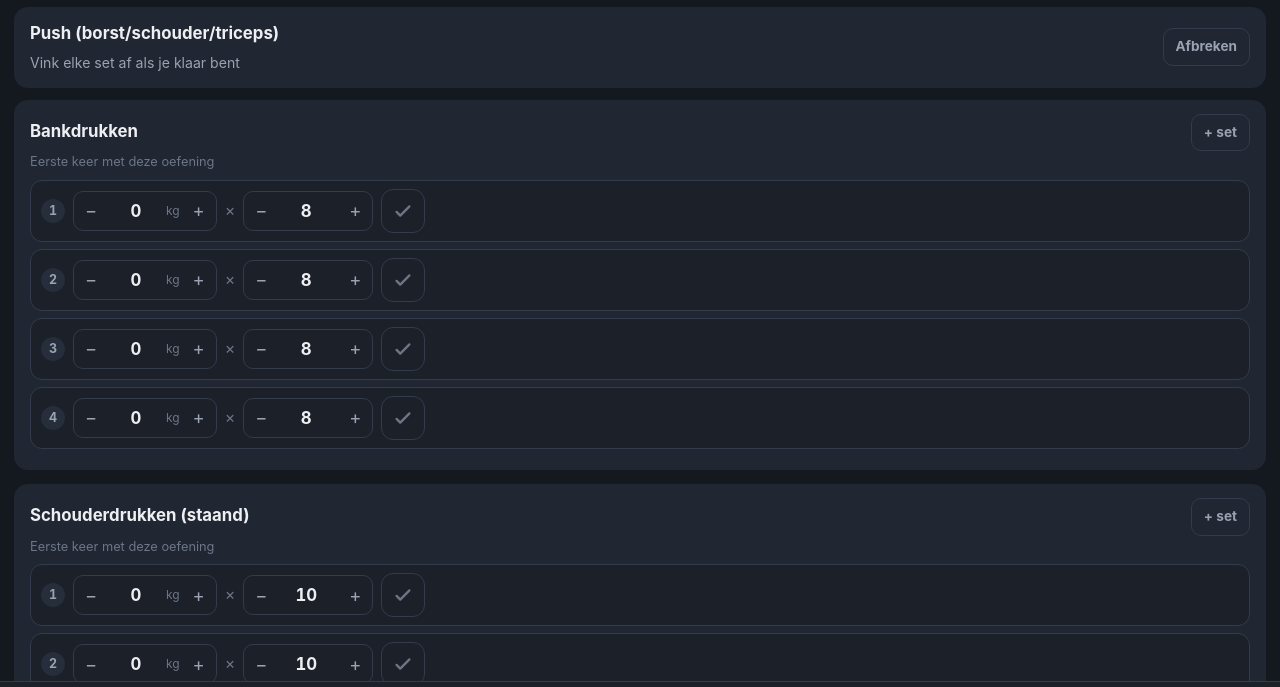
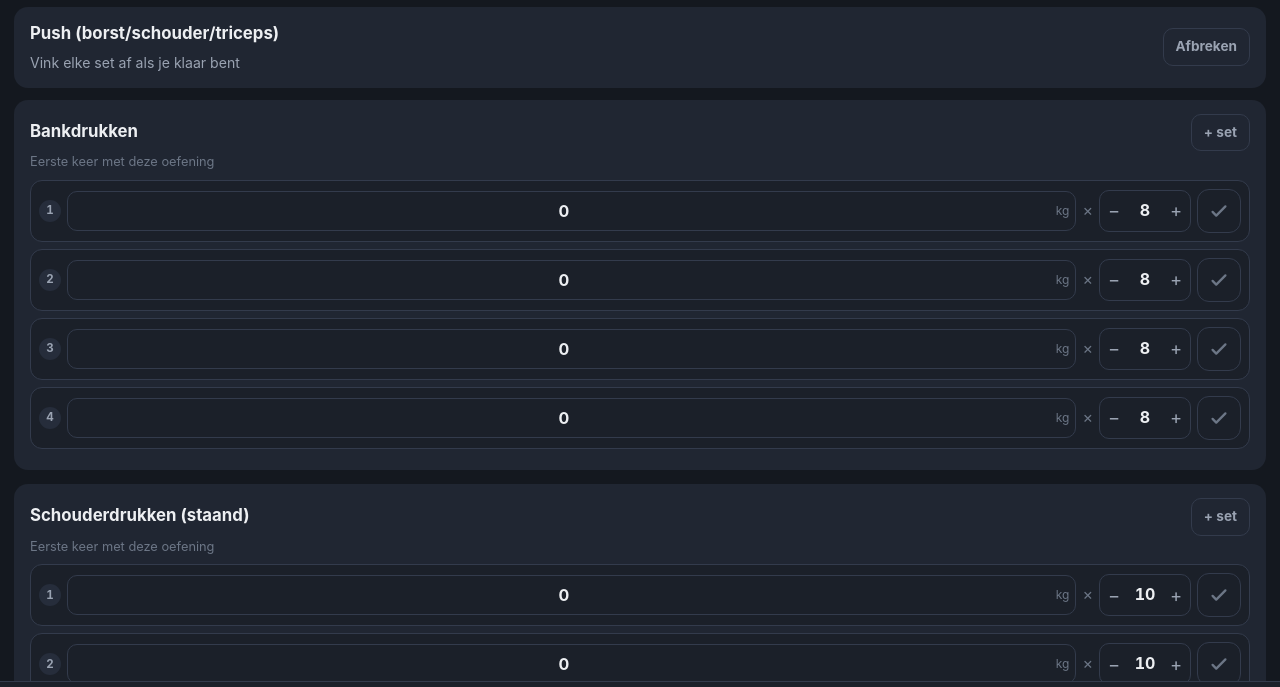
Before and after one commit to geoffreyhesseling/gymlog, a plain HTML site: page index.html in a window 1280 px wide. Both pictures are taken after a click on the button "Start". Shown: the part 52-739 px from the top of the page. Drawn offline with Linux system fonts and the light colour scheme.

Commit message:
Add files via upload
v1.6

```diff
--- a/index.html
+++ b/index.html
@@ -98,12 +98,16 @@ input[type=number],input[type=text],select{
 select{appearance:none;-webkit-appearance:none}
 .field label{display:block;font-size:.78rem;color:var(--ink3);margin-bottom:4px}
 
-/* steppers */
-.stepper{display:flex;align-items:center;gap:2px;background:var(--bg2);border:1px solid var(--line);border-radius:10px;overflow:hidden}
-.stepper button{width:34px;height:38px;font-size:1.15rem;color:var(--ink2);flex:none}
+/* steppers + gewichtsinvoer */
+.stepper{display:flex;align-items:center;gap:0;background:var(--bg2);border:1px solid var(--line);border-radius:10px;overflow:hidden;flex:none}
+.stepper button{width:28px;height:40px;font-size:1.15rem;color:var(--ink2);flex:none}
 .stepper button:active{background:var(--card2)}
-.stepper .val{min-width:52px;text-align:center;font-weight:700;font-size:1.05rem}
-.stepper .unit{color:var(--ink3);font-size:.75rem;font-weight:400;margin-left:2px}
+.stepper .val{min-width:34px;text-align:center;font-weight:700;font-size:1rem}
+.w-cell{display:flex;align-items:center;flex:1 1 60px;min-width:56px;height:40px;background:var(--bg2);border:1px solid var(--line);border-radius:10px;padding:0 6px}
+.w-cell input{flex:1;min-width:0;width:100%;background:none;border:none;color:var(--ink);font:inherit;font-weight:700;font-size:1rem;text-align:center;padding:0;height:100%;-moz-appearance:textfield;appearance:textfield}
+.w-cell input::-webkit-outer-spin-button,.w-cell input::-webkit-inner-spin-button{-webkit-appearance:none;margin:0}
+.w-cell .unit{color:var(--ink3);font-size:.75rem;font-weight:400;margin-left:2px;flex:none}
+.w-cell:focus-within{border-color:var(--acc)}
 
 /* live session */
 .ex-block{margin-bottom:14px}
@@ -113,12 +117,12 @@ select{appearance:none;-webkit-appearance:none}
 .sugg{color:var(--acc);font-size:.8rem;font-weight:600;margin:-4px 0 8px}
 .prev b{color:var(--ink2);font-weight:600}
 .set-row{
-  display:flex;align-items:center;gap:8px;
+  display:flex;align-items:center;gap:6px;
   background:var(--bg2);border:1px solid var(--line);border-radius:12px;
-  padding:8px 10px;margin-bottom:7px;
+  padding:8px;margin-bottom:7px;
 }
-.set-row .idx{width:24px;height:24px;border-radius:50%;background:var(--card2);color:var(--ink2);
-  display:flex;align-items:center;justify-content:center;font-size:.78rem;font-weight:700;flex:none}
+.set-row .idx{width:22px;height:22px;border-radius:50%;background:var(--card2);color:var(--ink2);
+  display:flex;align-items:center;justify-content:center;font-size:.72rem;font-weight:700;flex:none}
 .set-row.done{border-color:rgba(91,217,138,.5)}
 .set-row.done .idx{background:var(--ok);color:#06130B}
 .done-btn{
@@ -359,6 +363,7 @@ select.exercise-select{margin-bottom:8px}
     </div>
     <div class="section-title">App</div>
     <div class="card">
+      <p class="muted" style="margin-bottom:12px">Gymlog <b style="color:var(--acc)">v1.6</b> — kijk hier na een update of je de nieuwe versie hebt.</p>
       <p class="muted"><b style="color:var(--ink2)">Op je homescreen zetten (iPhone):</b> deel-knop <span style="color:var(--acc)">⎋</span> → “Zet op het beginscherm”.<br><br>
       <b style="color:var(--ink2)">Android:</b> menu ⋮ → “Toevoegen aan startscherm”.<br><br>
       De app werkt daarna volledig offline.</p>
@@ -557,7 +562,7 @@ function renderSession(){
     const prev=lastSessionFor(en.exerciseId);
     const prevTxt=prev?`Vorige (${fmtDate(prev.date)}): `+prev.sets.map(s=>`${s.r}×${s.w} kg`).join(", "):`Eerste keer met deze oefening`;
     let sugg="";
-    if(prev){
+    if(prev&&prev.sets.length){
       const target=en.sets[0].r||8;
       const allDone=prev.sets.length>=en.sets.length&&prev.sets.every(s=>s.r>=target);
       const maxW=Math.max(...prev.sets.map(s=>s.w||0));
@@ -585,13 +590,39 @@ function renderSession(){
   wrap.querySelectorAll("[data-act]").forEach(el=>el.addEventListener("click",onSessionClick));
   wrap.querySelectorAll("[data-info]").forEach(el=>el.addEventListener("click",()=>openInfo(el.dataset.info)));
   wrap.querySelectorAll(".stepper button").forEach(b=>b.addEventListener("click",onStepClick));
+  wrap.querySelectorAll(".w-in").forEach(i=>{i.addEventListener("change",onWeightChange);i.addEventListener("keydown",ev=>{if(ev.key==="Enter")ev.currentTarget.blur();});});
 }
 
 function stepperHTML(kind,val){
-  return `<div class="stepper"><button data-kind="${kind}" data-dir="-1">−</button>
-    <span class="val num" data-kind="${kind}">${val}</span>
-    <span class="unit">${kind==="w"?"kg":""}</span>
-    <button data-kind="${kind}" data-dir="1">+</button></div>`;
+  if(kind==="w")return `<div class="w-cell"><input class="w-in num" type="text" inputmode="decimal" value="${fmtW(val)}" aria-label="Gewicht in kg"><span class="unit">kg</span></div>`;
+  return `<div class="stepper"><button data-kind="r" data-dir="-1">−</button>
+    <span class="val num" data-kind="r">${val}</span>
+    <button data-kind="r" data-dir="1">+</button></div>`;
+}
+function fmtW(v){v=+v||0;return String(Math.round(v*100)/100);}
+function parseW(txt){
+  const v=parseFloat(String(txt).trim().replace(",","."));
+  if(isNaN(v)||v<0)return null;
+  return Math.round(v*100)/100;
+}
+function onWeightChange(ev){
+  const inp=ev.currentTarget;
+  const row=inp.closest(".set-row");const ei=+row.dataset.ei,si=+row.dataset.si;
+  const st=session.entries[ei].sets[si];
+  const v=parseW(inp.value);
+  if(v===null){inp.value=fmtW(st.w);return;}
+  st.w=v;
+  inp.value=fmtW(v);
+  /* following undone sets follow weight */
+  const block=row.closest(".ex-block");
+  block.querySelectorAll(".set-row").forEach(r=>{
+    const j=+r.dataset.si;
+    if(j>si&&!session.entries[ei].sets[j].done){
+      session.entries[ei].sets[j].w=v;
+      const fi=r.querySelector(".w-in");if(fi)fi.value=fmtW(v);
+    }
+  });
+  persistDraft();
 }
 function onStepClick(ev){
   const b=ev.currentTarget;const kind=b.dataset.kind;const dir=+b.dataset.dir;
```
